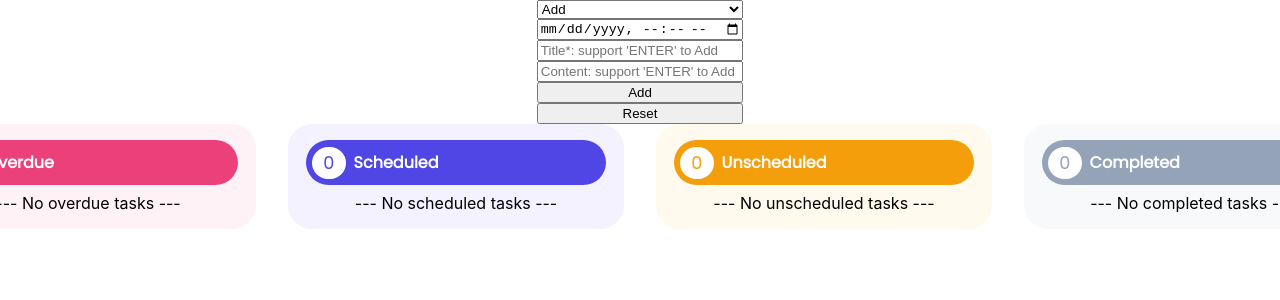
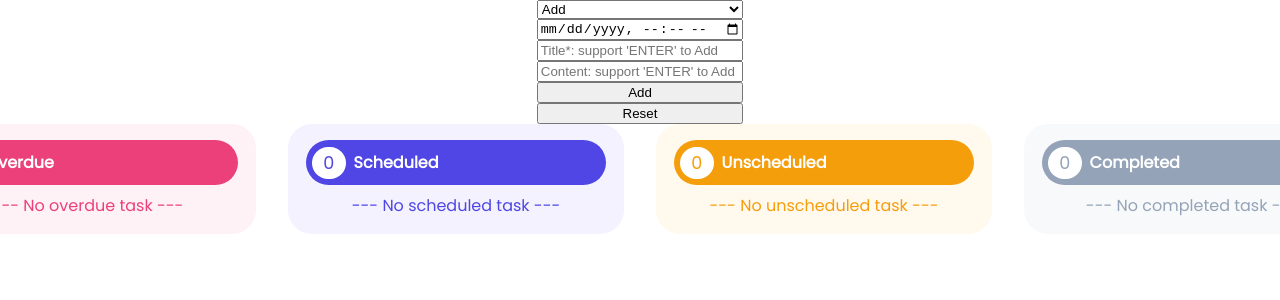
Before and after one commit to ken-gy-leung/jra-full-stack, a React (Create React App) app in the folder assignments/asgn-05-react-todo-list-app/: page / in a window 1280 px wide. Shown: the top 300 px of the page. Built offline with nearby package versions, Linux system fonts and the light colour scheme.

Commit message:
Adjusted search logic to include no-date task in deadline search and added style to no-task-alt text

```diff
--- a/assignments/asgn-05-react-todo-list-app/src/App.js
+++ b/assignments/asgn-05-react-todo-list-app/src/App.js
@@ -86,7 +86,11 @@ const App = () => {
     const tasks = getLocalTaskStorage()
     // return all tasks if no search criteria is provided
     if ([deadlineFrom, deadlineTo, titleInput, contentInput].every(arg => !arg)) return setAllTasks(tasks)
-    const filteredTasks = tasks.filter(task => task.deadline >= deadlineFrom && (!deadlineTo || !task.deadline || task.deadline <= deadlineTo) && task.title.includes(titleInput) && task.content.includes(contentInput))
+    const filteredTasks = tasks.filter(task => (
+      !task.deadline || (task.deadline >= deadlineFrom && (!deadlineTo || task.deadline <= deadlineTo))
+    ) &&
+      task.title.includes(titleInput) && task.content.includes(contentInput)
+    )
     setAllTasks(filteredTasks)
   }
 
@@ -137,9 +141,16 @@ const App = () => {
   )
 
   const taskListOfStatus = (status, tasks, color) =>(
-    <div key={status} className={`task-list task-list-${status}`} style={{ backgroundColor: `${color}11`}}>
+    <div key={status} className={`task-list task-list-${status}`} style={{ backgroundColor: `${color}11` }}>
       <TaskListBar count={tasks.length} status={status} color={color} />
-      {tasks.length === 0 ? `--- No ${status} tasks ---` : tasks}
+      {
+        tasks.length === 0 ?
+          <div className='no-task-alt' style={{ color: color }}>
+            {`--- No ${status} task ---`}
+          </div>
+          :
+          tasks
+      }
     </div>
   )
 
--- a/assignments/asgn-05-react-todo-list-app/src/kenban.css
+++ b/assignments/asgn-05-react-todo-list-app/src/kenban.css
@@ -27,3 +27,8 @@
     border-radius: 24px;
     align-items: center;
 }
+
+.no-task-alt {
+    font-family: 'Poppins-Regular';
+    font-size: 1rem;
+}
```
